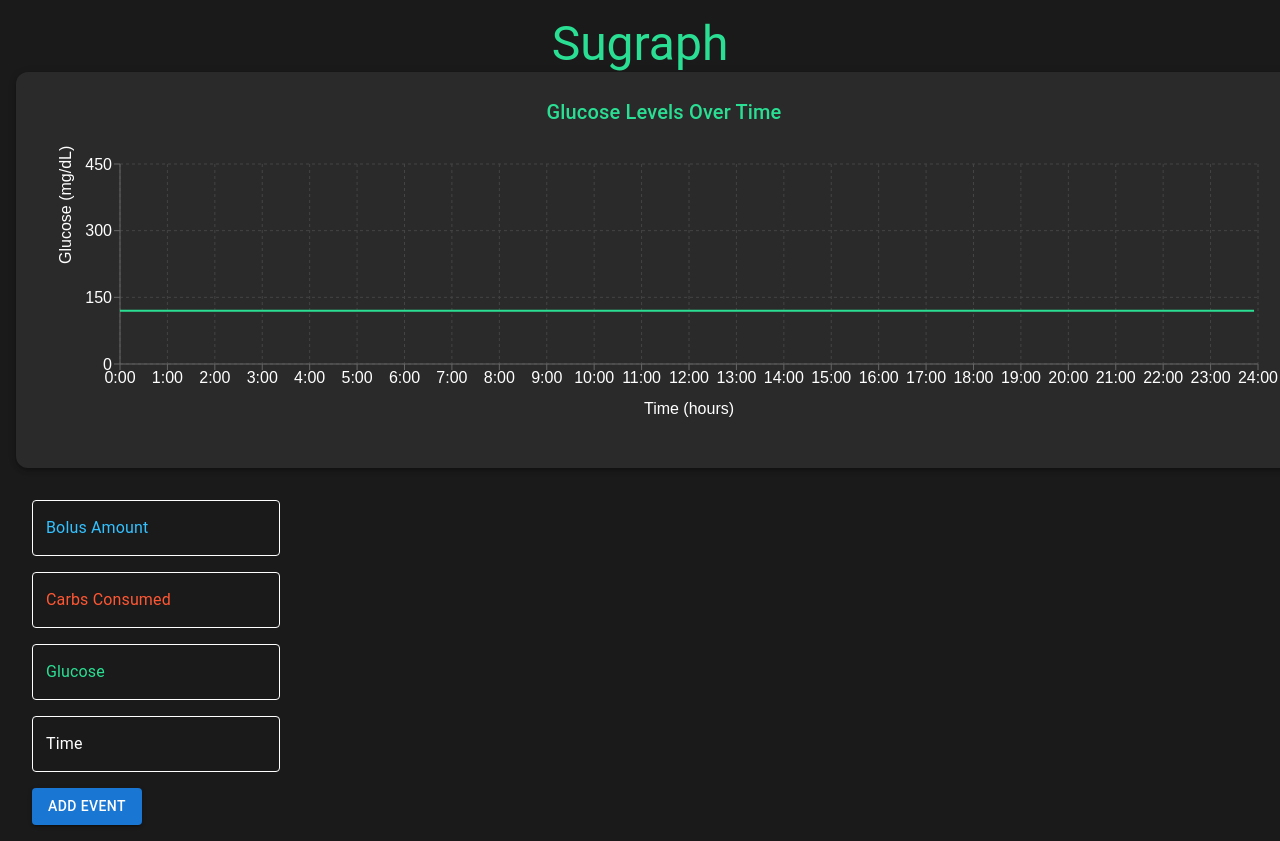
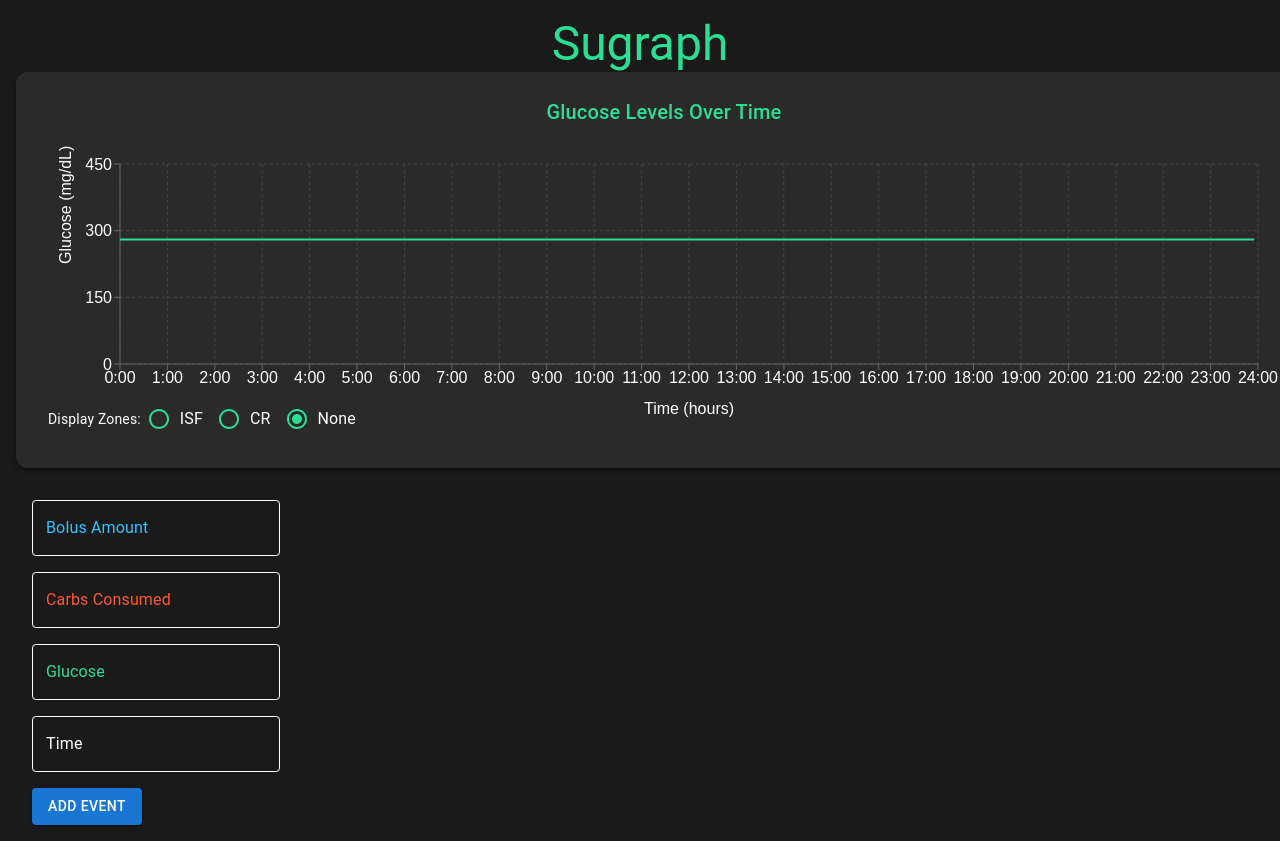
Before and after one commit to htroutmaniv/sugraph, a React (Create React App) app in the folder frontend/: page / in a window 1280 px wide. Shown: the top 841 px of the page. Built offline with nearby package versions, Linux system fonts and the light colour scheme.

Commit message:
Added dynamic reference zones for ISF and carb ratio visualization

```diff
--- a/frontend/src/App.js
+++ b/frontend/src/App.js
@@ -10,8 +10,19 @@ class App extends Component {
 
     // Initialize the system
     this.initializer = new Initializer({
-      isfSchedule: [{ time: '00:00', isf: 50 }],
-      crSchedule: [{ time: '00:00', cr: 10 }],
+      isfSchedule: [
+        { time: '00:00', isf: 44 },
+        { time: '08:00', isf: 40 },
+        { time: '10:00', isf: 31 },
+        { time: '12:00', isf: 34 },
+        { time: '16:00', isf: 45 },
+      ],
+      crSchedule: [
+        { time: '00:00', cr: 9.2 },
+        { time: '08:00', cr: 6 },
+        { time: '12:00', cr: 7.1 },
+        { time: '15:00', cr: 9.5 },
+      ],
     });
 
     // Generate and prepare the timeline
--- a/frontend/src/classes/DataPoint.js
+++ b/frontend/src/classes/DataPoint.js
@@ -2,7 +2,7 @@ import ActivityLevels from '../enums/ActivityLevels';
 
 export class DataPoint {
   constructor({
-    glucose = 120,
+    glucose = 280,
     carbsConsumed = null,
     carbsOnBoard = 0,
     insulinOnBoard = 0,
--- a/frontend/src/components/GlucoseGraph.js
+++ b/frontend/src/components/GlucoseGraph.js
@@ -8,8 +8,17 @@ import {
   Tooltip,
   ResponsiveContainer,
   ReferenceDot,
+  ReferenceArea,
 } from 'recharts';
-import { Box, Typography } from '@mui/material';
+import {
+  Box,
+  Typography,
+  FormControl,
+  FormLabel,
+  RadioGroup,
+  FormControlLabel,
+  Radio,
+} from '@mui/material';
 import GraphEvent from './GraphEvent';
 
 class GlucoseGraph extends React.Component {
@@ -22,10 +31,14 @@ class GlucoseGraph extends React.Component {
       selectedTimestamp: null,
       eventDetails: { carbs: 0, bolus: 0 },
       chartWidth: 0,
+      zoneDisplay: 'None',
     };
 
     this.chartContainerRef = React.createRef();
   }
+  handleZoneChange = (event) => {
+    this.setState({ zoneDisplay: event.target.value });
+  };
 
   updateChartWidth = () => {
     if (this.chartContainerRef.current) {
@@ -92,6 +105,55 @@ class GlucoseGraph extends React.Component {
       hour12: true,
     });
   }
+
+  // Revised getZonesFromData function
+  getZonesFromData = (data, key) => {
+    const normalizeTime = (timestamp, baseTime) => {
+      const t = new Date(timestamp).getTime();
+      return (t - baseTime) / (1000 * 60);
+    };
+
+    const getRandomColor = () => {
+      const letters = '0123456789ABCDEF';
+      let color = '#';
+      for (let i = 0; i < 6; i++) {
+        color += letters[Math.floor(Math.random() * 16)];
+      }
+      return color;
+    };
+
+    if (!data || data.length === 0) return [];
+
+    const zones = [];
+    // Use the first datapoint's timestamp as the base for normalization
+    const baseTime = new Date(data[0].timestamp).getTime();
+    // Initialize the first zone
+    let currentZone = {
+      value: data[0][key],
+      start: normalizeTime(data[0].timestamp, baseTime),
+      color: getRandomColor(), // assign a random color
+    };
+
+    // Loop through the datapoints
+    for (let i = 1; i < data.length; i++) {
+      const normalizedTime = normalizeTime(data[i].timestamp, baseTime);
+      // When the value changes, end the current zone and push it
+      if (data[i][key] !== currentZone.value) {
+        currentZone.end = normalizeTime(data[i - 1].timestamp, baseTime);
+        zones.push(currentZone);
+        // Start a new zone with a new random color
+        currentZone = {
+          value: data[i][key],
+          start: normalizedTime,
+          color: getRandomColor(),
+        };
+      }
+    }
+    // Close off the last zone
+    currentZone.end = normalizeTime(data[data.length - 1].timestamp, baseTime);
+    zones.push(currentZone);
+    return zones;
+  };
 
   // Process data to include normalizedTime
   processData(data) {
@@ -196,9 +258,16 @@ class GlucoseGraph extends React.Component {
 
   render() {
     const { data } = this.props;
-
+    const { zoneDisplay } = this.state;
     // Process data to add normalizedTime
     const processedData = this.processData(data);
+
+    let zones = [];
+    if (zoneDisplay === 'ISF') {
+      zones = this.getZonesFromData(processedData, 'insulinSensitivityFactor');
+    } else if (zoneDisplay === 'CR') {
+      zones = this.getZonesFromData(processedData, 'carbohydrateRatio');
+    }
 
     return (
       <Box
@@ -253,6 +322,23 @@ class GlucoseGraph extends React.Component {
                 tick={{ fill: '#ffffff' }}
               />
               <Tooltip content={<this.CustomTooltip />} />
+              {/* Render ISF zones – using, say, a light blue color */}
+              {zoneDisplay !== 'None' &&
+                zones.map((zone, idx) => (
+                  <ReferenceArea
+                    key={`zone-${idx}`}
+                    x1={zone.start}
+                    x2={zone.end}
+                    fill={zone.color}
+                    opacity={0.2}
+                    label={{
+                      value: `${zoneDisplay}: ${zone.value}`,
+                      position: 'top',
+                      fill: '#fff',
+                      fontSize: 12,
+                    }}
+                  />
+                ))}
               <Line
                 type='monotone'
                 dataKey='glucose'
@@ -262,7 +348,6 @@ class GlucoseGraph extends React.Component {
                 dot={false}
                 activeDot={{ r: 6 }}
               />
-
               {/* Render reference dots for events */}
               {processedData.map((point, index) => {
                 let fill = null;
@@ -285,8 +370,72 @@ class GlucoseGraph extends React.Component {
                 ) : null;
               })}
             </LineChart>
+
             {this.renderGraphEvents()}
           </ResponsiveContainer>
+
+          <Box
+            sx={{
+              position: 'absolute',
+              bottom: 0,
+              left: 0,
+              display: 'flex',
+              alignItems: 'center',
+              padding: '4px 8px',
+              borderRadius: '4px',
+            }}
+          >
+            {/* radio buttons */}
+            <Typography variant='body2' sx={{ color: 'white', mr: 1 }}>
+              Display Zones:
+            </Typography>
+            <RadioGroup
+              row
+              value={zoneDisplay}
+              onChange={this.handleZoneChange}
+              sx={{
+                // Ensure labels are white
+                '.MuiFormControlLabel-label': { color: 'white' },
+              }}
+            >
+              <FormControlLabel
+                value='ISF'
+                control={
+                  <Radio
+                    sx={{
+                      color: '#2adf93',
+                      '&.Mui-checked': { color: '#2adf93' },
+                    }}
+                  />
+                }
+                label='ISF'
+              />
+              <FormControlLabel
+                value='CR'
+                control={
+                  <Radio
+                    sx={{
+                      color: '#2adf93',
+                      '&.Mui-checked': { color: '#2adf93' },
+                    }}
+                  />
+                }
+                label='CR'
+              />
+              <FormControlLabel
+                value='None'
+                control={
+                  <Radio
+                    sx={{
+                      color: '#2adf93',
+                      '&.Mui-checked': { color: '#2adf93' },
+                    }}
+                  />
+                }
+                label='None'
+              />
+            </RadioGroup>
+          </Box>
         </div>
       </Box>
     );
```
